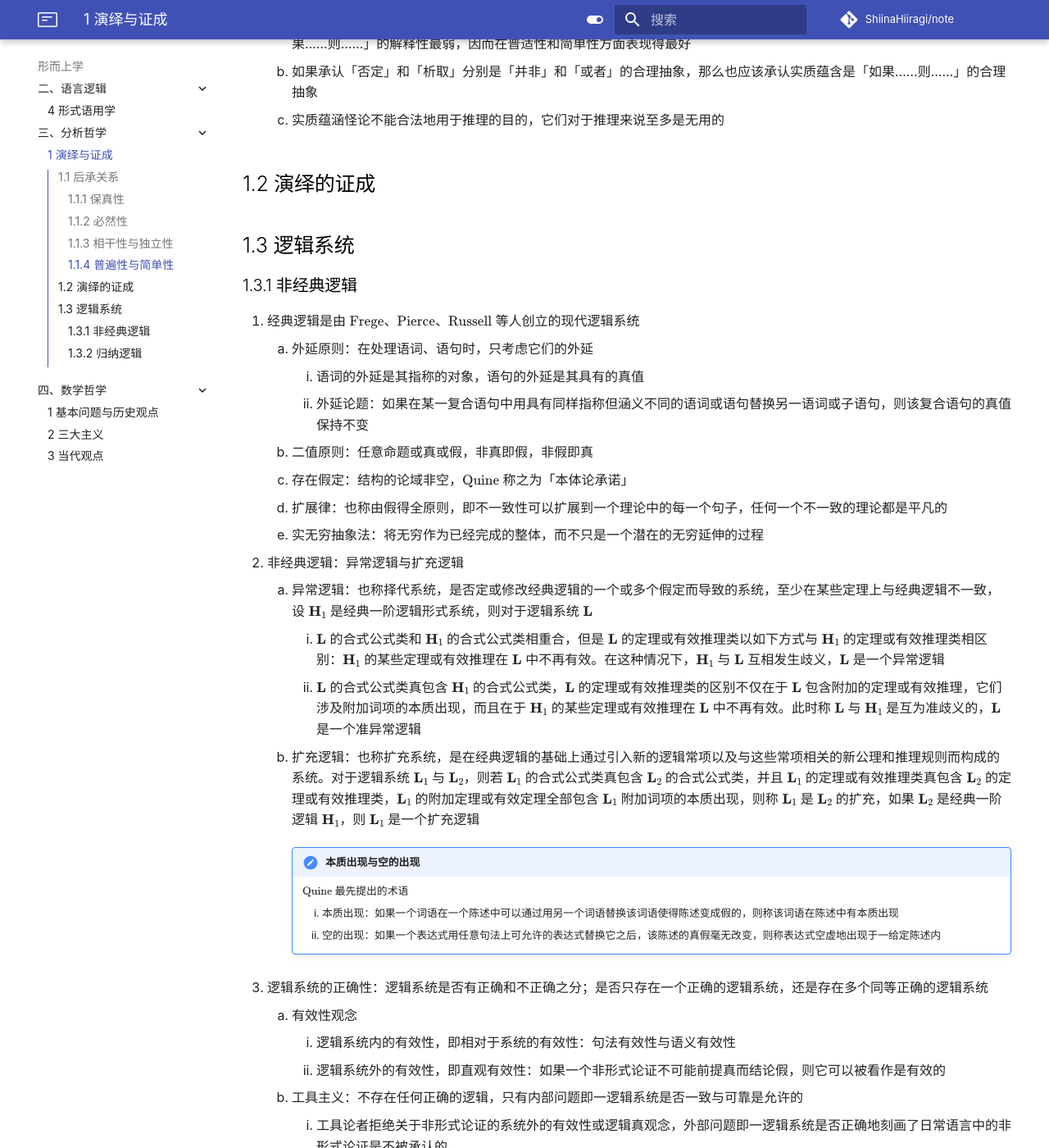
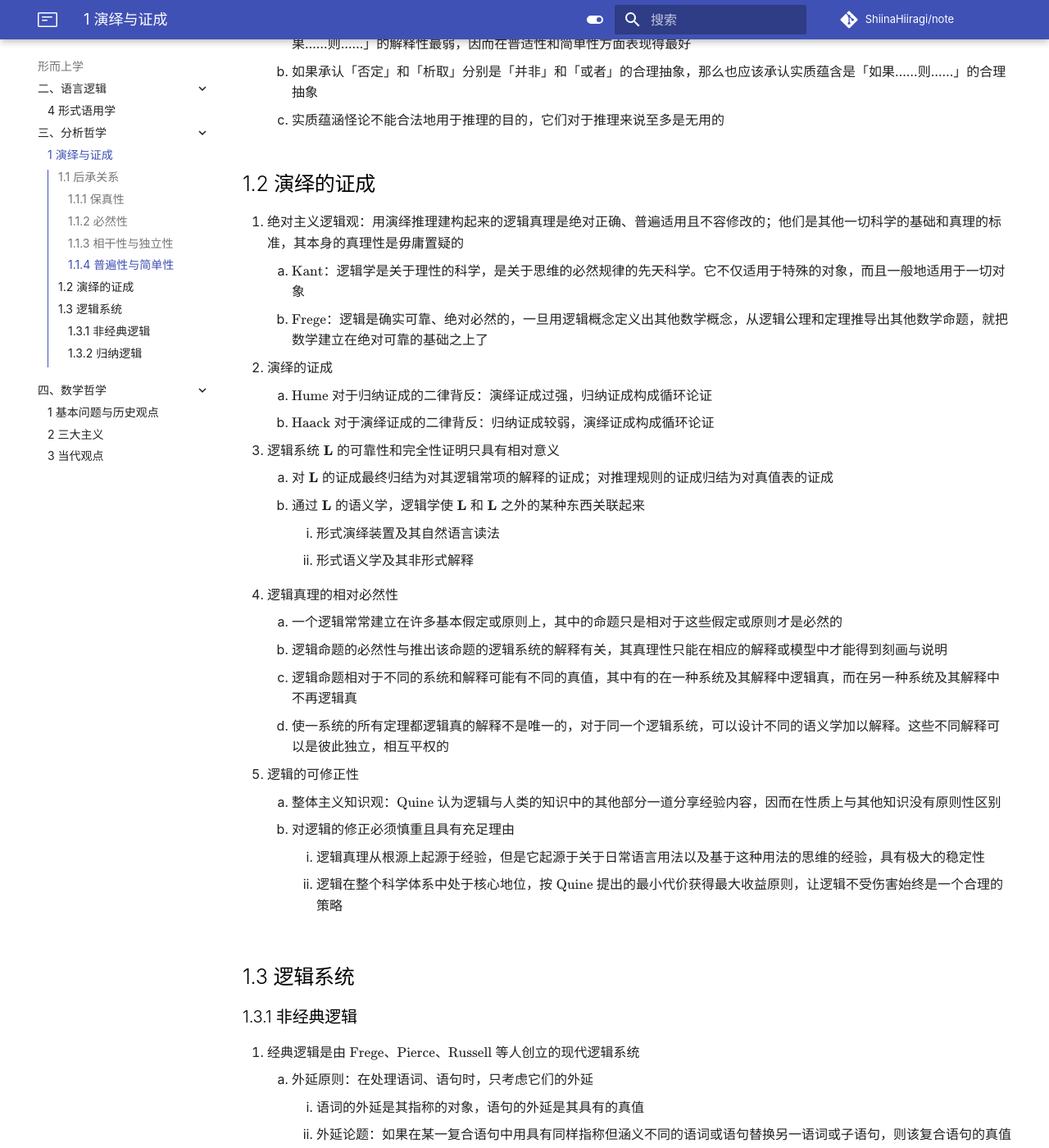
Before and after one commit to ShiinaHiiragi/note, an MkDocs documentation site: the page built from docs/meta/logic/syntax.md, in a window 1280 px wide and 1400 px high, scrolled down 2119 px. Shown: the whole window at 82% size. Built offline with MkDocs 1.6.1 and Material for MkDocs 9.7.7, drawn with Linux system fonts in a browser that asks for light colours; comment, search, counter and statistics services are not loaded.

Commit message:
stage first unit in analyse

```diff
--- a/docs/meta/logic/syntax.md
+++ b/docs/meta/logic/syntax.md
@@ -55,6 +55,27 @@
     3. 实质蕴涵怪论不能合法地用于推理的目的，它们对于推理来说至多是无用的
 
 ## 1.2 演绎的证成
+1. 绝对主义逻辑观：用演绎推理建构起来的逻辑真理是绝对正确、普遍适用且不容修改的；他们是其他一切科学的基础和真理的标准，其本身的真理性是毋庸置疑的
+    1. $\text{Kant}$：逻辑学是关于理性的科学，是关于思维的必然规律的先天科学。它不仅适用于特殊的对象，而且一般地适用于一切对象
+    2. $\text{Frege}$：逻辑是确实可靠、绝对必然的，一旦用逻辑概念定义出其他数学概念，从逻辑公理和定理推导出其他数学命题，就把数学建立在绝对可靠的基础之上了
+2. 演绎的证成
+    1. $\text{Hume}$ 对于归纳证成的二律背反：演绎证成过强，归纳证成构成循环论证
+    2. $\text{Haack}$ 对于演绎证成的二律背反：归纳证成较弱，演绎证成构成循环论证
+3. 逻辑系统 $\mathbf L$ 的可靠性和完全性证明只具有相对意义
+    1. 对 $\mathbf L$ 的证成最终归结为对其逻辑常项的解释的证成；对推理规则的证成归结为对真值表的证成
+    2. 通过 $\mathbf L$ 的语义学，逻辑学使 $\mathbf L$ 和 $\mathbf L$ 之外的某种东西关联起来
+        1. 形式演绎装置及其自然语言读法
+        2. 形式语义学及其非形式解释
+4. 逻辑真理的相对必然性
+    1. 一个逻辑常常建立在许多基本假定或原则上，其中的命题只是相对于这些假定或原则才是必然的
+    2. 逻辑命题的必然性与推出该命题的逻辑系统的解释有关，其真理性只能在相应的解释或模型中才能得到刻画与说明
+    3. 逻辑命题相对于不同的系统和解释可能有不同的真值，其中有的在一种系统及其解释中逻辑真，而在另一种系统及其解释中不再逻辑真
+    4. 使一系统的所有定理都逻辑真的解释不是唯一的，对于同一个逻辑系统，可以设计不同的语义学加以解释。这些不同解释可以是彼此独立，相互平权的
+5. 逻辑的可修正性
+    1. 整体主义知识观：$\text{Quine}$ 认为逻辑与人类的知识中的其他部分一道分享经验内容，因而在性质上与其他知识没有原则性区别
+    2. 对逻辑的修正必须慎重且具有充足理由
+        1. 逻辑真理从根源上起源于经验，但是它起源于关于日常语言用法以及基于这种用法的思维的经验，具有极大的稳定性
+        2. 逻辑在整个科学体系中处于核心地位，按 $\text{Quine}$ 提出的最小代价获得最大收益原则，让逻辑不受伤害始终是一个合理的策略
 
 ## 1.3 逻辑系统
 ### 1.3.1 非经典逻辑
```
Also changed, not shown: docs/index.md (+2 -2 lines), docs/math/num/cont.md (+1 -1 lines).
